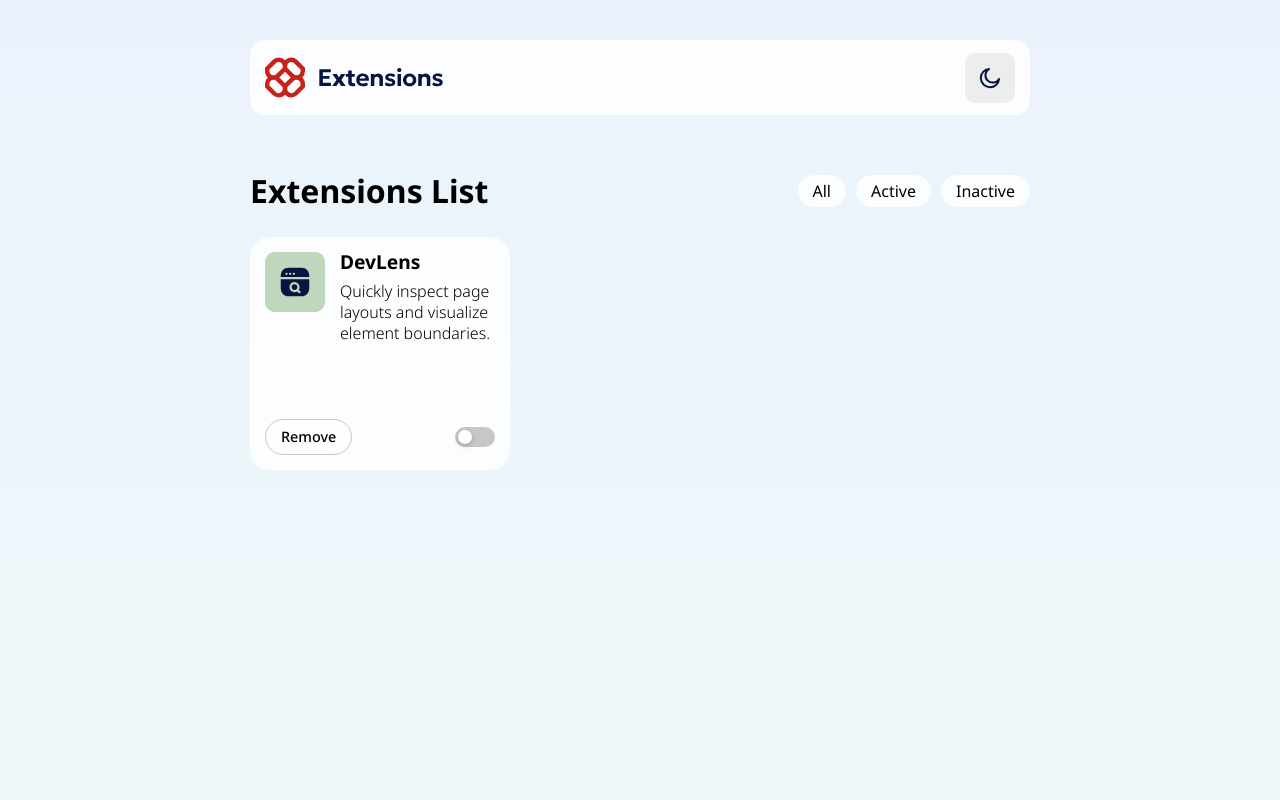
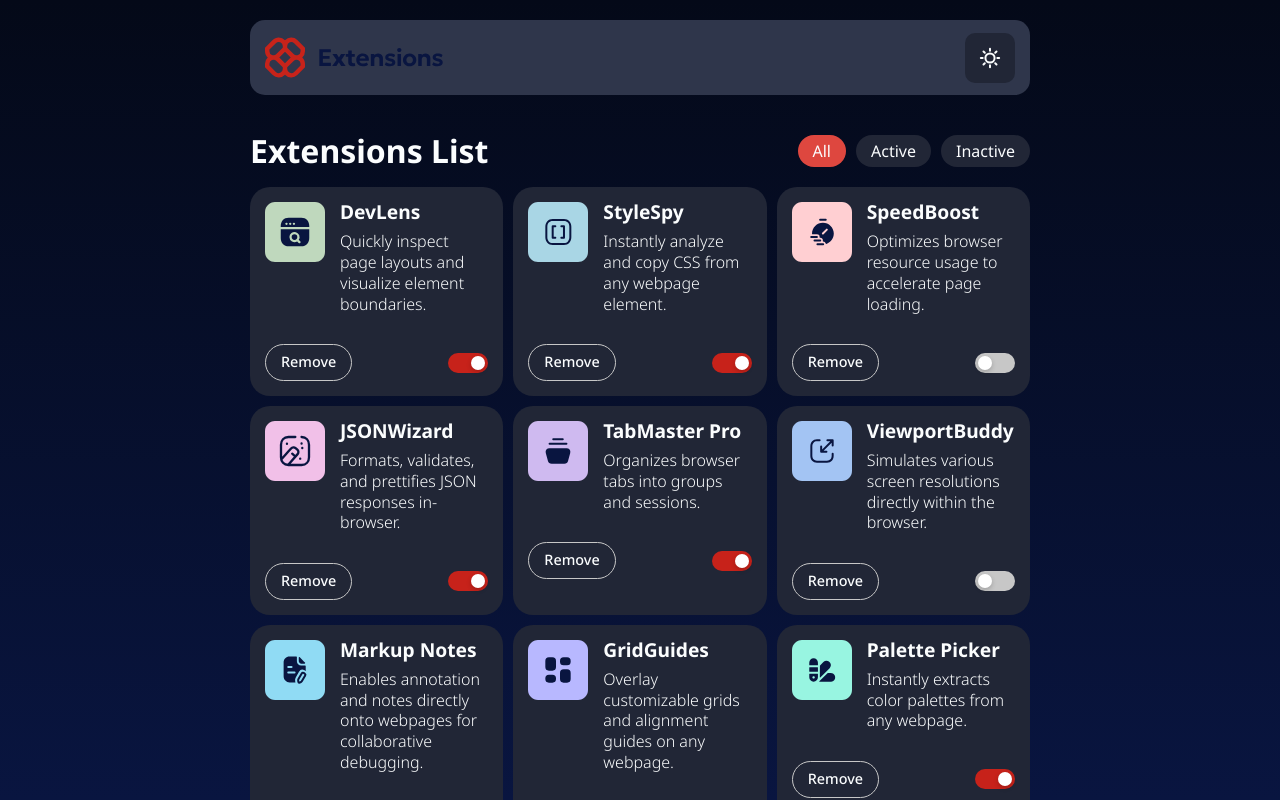
Before and after one commit to tiedej2000/browserExtensionManager, a plain HTML site: page index.html in a window 1280 px wide. Both pictures are taken after a click on the element 990 px from the left and 77 px from the top of the page. Shown: the top 800 px of the page. Drawn offline with Linux system fonts and the light colour scheme.

Commit message:
final commit

```diff
--- a/css/styles.scss
+++ b/css/styles.scss
@@ -29,7 +29,11 @@ html{
 .main__wrapper{
     height: 100dvh;
     background: var(--lightGradient);
-    padding: 40px 250px;
+    padding: 20px 250px;
+
+    &.darkMode{
+        background: var(--darkGradient);
+    }
 }
 
 header{
@@ -39,6 +43,10 @@ header{
     border-radius: 15px;
     background-color: var(--neutralGrey0);
     justify-content: center;
+
+    &.darkMode{
+        background-color: var(--neutralGrey700);
+    }
 
     nav{
         height: 100%;
@@ -54,6 +62,15 @@ header{
             width: 50px;
             border-radius: 10px;
             cursor: pointer;
+            transition: all 0.3s ease;
+
+            &.darkMode{
+                background: url(../assets/images/icon-sun.svg) no-repeat center center var(--neutralGrey800) !important;
+            }
+
+            &:hover{
+                background-color: var(--neutralGrey300);
+            }
         }
     }
 }
@@ -61,11 +78,15 @@ header{
 .cards__header{
     display: flex;
     justify-content: space-between;
-    margin-top: 60px; margin-bottom: 30px;
+    margin-top: 40px; margin-bottom: 20px;
 
     h1{
         font-weight: 700;
         font-size: 2rem;
+
+        &.darkMode{
+            color: var(--neutralGrey0);
+        }
     }
 
     ul{
@@ -80,6 +101,16 @@ header{
             background-color: var(--neutralGrey0);
             border-radius: 50px;
             cursor: pointer;
+
+            &.darkMode{
+                background-color: var(--neutralGrey800);
+                color: var(--neutralGrey0);
+            }
+
+            &.active{
+                background-color: var(--red500);
+                color: var(--neutralGrey0);
+            }
         }
     }
 }
@@ -92,7 +123,7 @@ header{
     gap: 10px;
 
     .card{
-        width: 33.333%;
+        width: calc(33.333% - 6.66px);
         height: auto;
         background-color: var(--neutralGrey0);
         padding: 20px;
@@ -101,9 +132,17 @@ header{
         padding: 15px;
         border-radius: 20px;
 
+        &.darkMode{
+            background-color: var(--neutralGrey800);
+        }
+
         .card__info{
             display: flex;
             gap: 15px;
+
+            &.darkMode{
+                color: var(--neutralGrey0);
+            }
 
             img{
                 width: 60px;
@@ -129,7 +168,7 @@ header{
         }
 
         .card__buttons{
-            margin-top: 75px;
+            margin-top: 30px;
             display: flex;
             justify-content: space-between;
             align-items: center;
@@ -140,6 +179,22 @@ header{
                 border-radius: 50px;
                 font-weight: 500;
                 font-size: 0.9rem;
+                cursor: pointer;
+                transition: all 0.3s ease;
+
+                &.darkMode{
+                    color: var(--neutralGrey0);
+
+                    &:hover{
+                        color: var(--neutralGrey900);
+                    }
+                }
+
+                &:hover{
+                    color: var(--neutralGrey0);
+                    background-color: var(--red500);
+                    border-color: var(--red500);
+                }
             }
 
             .switch-container{
@@ -185,6 +240,10 @@ header{
 
                 .checkbox:checked + .switch{
                     background-color: var(--red700);
+
+                    &:hover{
+                        background-color: var(--red400);
+                    }
                 }
 
             }
@@ -193,3 +252,32 @@ header{
 
     }
 }
+
+@media(max-width: 599px){
+    .main__wrapper{
+        padding: 20px;
+        height: auto;
+
+    }
+
+    .cards__header{
+        flex-direction: column;
+        justify-content: center;
+        align-items: center;
+        gap: 20px;
+
+        ul{
+            li{
+                padding: 10px 15px;
+                font-size: 1.2rem;
+            }
+        }
+    }
+
+    .cards__wrapper{
+        flex-direction: column;
+        .card{
+            width: 100%;
+        }
+    }
+}
--- a/index.html
+++ b/index.html
@@ -14,7 +14,7 @@
     <header>
       <nav>
         <img src="assets/images/logo.svg" alt="">
-        <div class="theme__button"></div>
+        <div class="theme__button" onclick="changeTheme()"></div>
       </nav>
     </header>
 
@@ -22,34 +22,17 @@
       <article class="cards__header">
         <h1> Extensions List</h1>
         <ul>
-          <li>All</li>
-          <li>Active</li>
-          <li>Inactive</li>
+          <li id="all" class="active">All</li>
+          <li id="active">Active</li>
+          <li id="inactive">Inactive</li>
         </ul>
       </article>
 
       <article class="cards__wrapper">
-        <div class="card">
-          <div class="card__info">
-            <img src="assets/images/logo-devlens.svg" alt="">
-            <ul class="card__text">
-              <li id="cardTitle">DevLens</li>
-              <li id="cardText">Quickly inspect page layouts and visualize element boundaries.</li>
-            </ul>
-          </div>
-          <div class="card__buttons">
-            <span class="remove__button">Remove</span>
-            <label class="switch-container">
-              <input type="checkbox" class="checkbox" />
-              <div class="switch">
-                <div class="slider"></div>
-              </div>
-            </label>
-          </div>
-        </div>
+
       </article>
     </section>
   </main>
-  <script src=""></script>
+  <script src="./scripts/script.js"></script>
 </body>
 </html>
--- a/scripts/script.js
+++ b/scripts/script.js
@@ -10,8 +10,8 @@ fetch('./data.json')
             <div class="card__info">
                 <img src="${card.logo}" alt="${card.name}">
                 <ul class="card__text">
-                <li id="cardTitle">${card.name}</li>
-                <li id="cardText">${card.description}</li>
+                    <li id="cardTitle">${card.name}</li>
+                    <li id="cardText">${card.description}</li>
                 </ul>
             </div>
             <div class="card__buttons">
@@ -22,10 +22,31 @@ fetch('./data.json')
                     <div class="slider"></div>
                 </div>
                 </label>
-            </div>
-            `;
+            </div> `;
 
             container.appendChild(cardElement);
 
         });
+
+        enableRemoveButton()
+
     })
+
+
+function enableRemoveButton(){
+    document.querySelectorAll('.remove__button').forEach(button =>{
+        button.addEventListener('click', () => {
+            button.closest('.card').remove()
+        })
+    })
+}
+
+function changeTheme(){
+
+    const allElements = document.querySelectorAll('body *')
+
+    allElements.forEach(element =>{
+        element.classList.toggle("darkMode")
+    })
+
+}
```
Also changed, not shown: css/styles.css, 1 other file.
